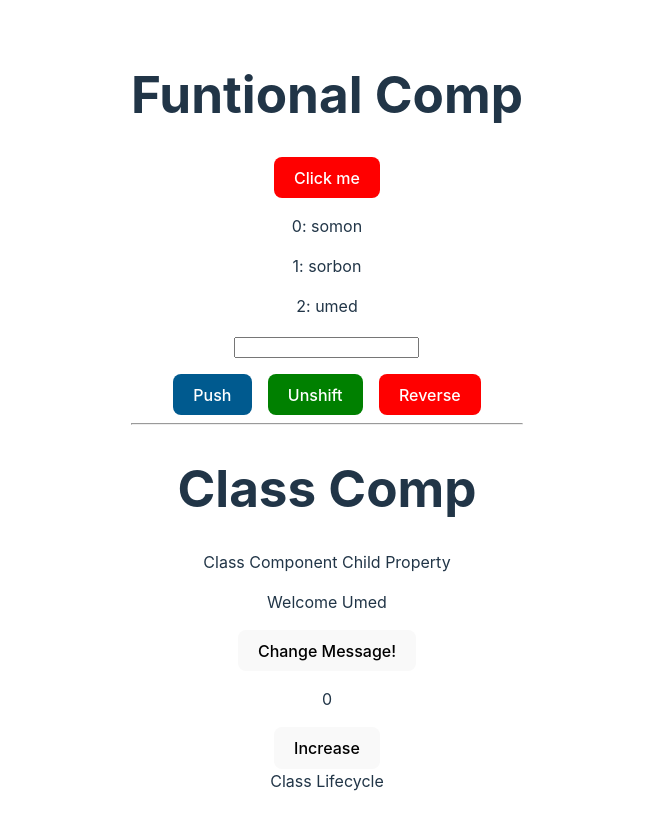
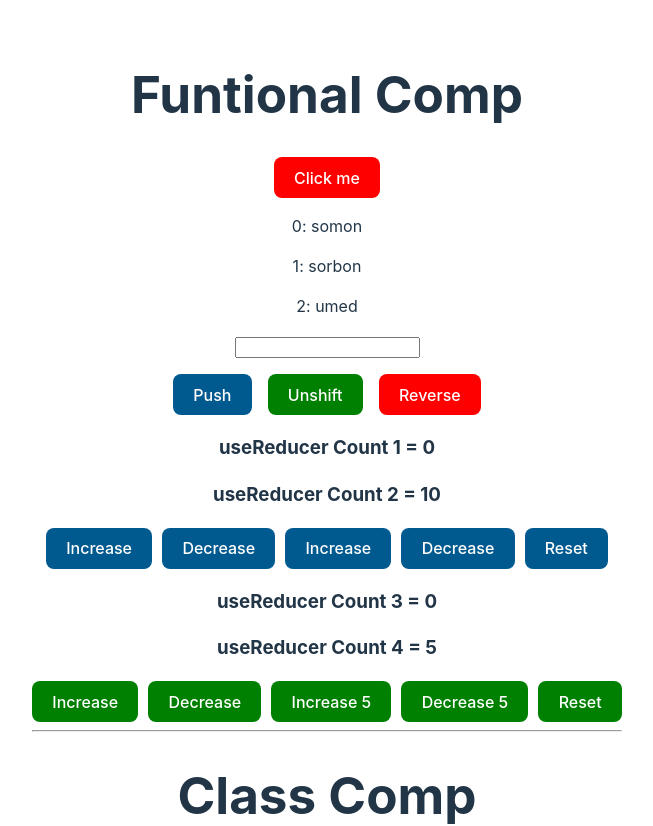
Before and after one commit to Ismoil00/Codevolution_React_Tutorial, a React (Vite) app: page / in a window 1280 px wide. Shown: the top 826 px of the page, without its empty margins (313-966 px from the left). Built offline with nearby package versions, Linux system fonts and the light colour scheme.

Commit message:
useReducer some vidoes were watched

```diff
--- a/src/App.jsx
+++ b/src/App.jsx
@@ -3,6 +3,8 @@ import Func_Comp from "./components/FunctionalComp";
 import Class_Comp from "./components/ClassComp";
 import all from "./cssModules/button.module.css";
 import ClassLifecycle from "./components/ClassLifeCycle";
+import MultipleUseReducer from "./components/multipleUseReducer";
+import ObjectUseReducer from "./components/objectUseReducer";
 
 function App() {
   return (
@@ -10,6 +12,8 @@ function App() {
       <Func_Comp name="Comp">
         <button className={all.error}>Click me</button>
       </Func_Comp>
+      <MultipleUseReducer />
+      <ObjectUseReducer />
       <hr />
       <Class_Comp name="Comp">
         <p>Class Component Child Property</p>
--- /dev/null
+++ b/src/components/multipleUseReducer.jsx
@@ -0,0 +1,61 @@
+import React, { useReducer } from "react";
+import all from "../cssModules/button.module.css";
+
+const reducerFn = (curState, action) => {
+  switch (action) {
+    case "increase":
+      return curState + 1;
+    case "decrease":
+      return curState - 1;
+    case "resetOne":
+      return 0;
+    case "resetTwo":
+      return 10;
+    default:
+      return curState;
+  }
+};
+
+const MultipleUseReducer = () => {
+  const [countOne, dispatchOne] = useReducer(reducerFn, 0);
+  const [countTwo, dispatchTwo] = useReducer(reducerFn, 10);
+
+  return (
+    <div>
+      <h3>useReducer Count 1 = {countOne}</h3>
+      <h3>useReducer Count 2 = {countTwo}</h3>
+      <div
+        style={{
+          display: "flex",
+          flexFlow: "row nowrap",
+          justifyContent: "center",
+          gap: "10px",
+        }}
+      >
+        <button className={all.primary} onClick={() => dispatchOne("increase")}>
+          Increase
+        </button>
+        <button className={all.primary} onClick={() => dispatchOne("decrease")}>
+          Decrease
+        </button>
+        <button className={all.primary} onClick={() => dispatchTwo("increase")}>
+          Increase
+        </button>
+        <button className={all.primary} onClick={() => dispatchTwo("decrease")}>
+          Decrease
+        </button>
+        <button
+          className={all.primary}
+          onClick={() => {
+            dispatchOne("resetOne");
+            dispatchTwo("resetTwo");
+          }}
+        >
+          Reset
+        </button>
+      </div>
+    </div>
+  );
+};
+
+export default MultipleUseReducer;
--- /dev/null
+++ b/src/components/objectUseReducer.jsx
@@ -0,0 +1,86 @@
+import React, { useReducer } from "react";
+import all from "../cssModules/button.module.css";
+
+const reducerFn = (curState, action) => {
+  switch (action.type) {
+    case "increase":
+      return {
+        ...curState,
+        firstCounter: curState.firstCounter + action.value,
+      };
+    case "decrease":
+      return {
+        ...curState,
+        firstCounter: curState.firstCounter - action.value,
+      };
+    case "increase2":
+      return {
+        ...curState,
+        secondCounter: curState.secondCounter + action.value,
+      };
+    case "decrease2":
+      return {
+        ...curState,
+        secondCounter: curState.secondCounter - action.value,
+      };
+    case "reset":
+      return { firstCounter: 0, secondCounter: 5 };
+    default:
+      return curState;
+  }
+};
+
+const ObjectUseReducer = () => {
+  const [count, dispatch] = useReducer(reducerFn, {
+    firstCounter: 0,
+    secondCounter: 5,
+  });
+
+  return (
+    <div>
+      <h3>useReducer Count 3 = {count.firstCounter}</h3>
+      <h3>useReducer Count 4 = {count.secondCounter}</h3>
+      <div
+        style={{
+          display: "flex",
+          flexFlow: "row nowrap",
+          justifyContent: "center",
+          gap: "10px",
+        }}
+      >
+        <button
+          className={all.success}
+          onClick={() => dispatch({ type: "increase", value: 1 })}
+        >
+          Increase
+        </button>
+        <button
+          className={all.success}
+          onClick={() => dispatch({ type: "decrease", value: 1 })}
+        >
+          Decrease
+        </button>
+        <button
+          className={all.success}
+          onClick={() => dispatch({ type: "increase2", value: 5 })}
+        >
+          Increase 5
+        </button>
+        <button
+          className={all.success}
+          onClick={() => dispatch({ type: "decrease2", value: 5 })}
+        >
+          Decrease 5
+        </button>
+        <button
+          className={all.success}
+          onClick={() => dispatch({ type: "reset" })}
+        >
+          Reset
+        </button>
+      </div>
+    </div>
+  );
+};
+
+export default ObjectUseReducer;
```
